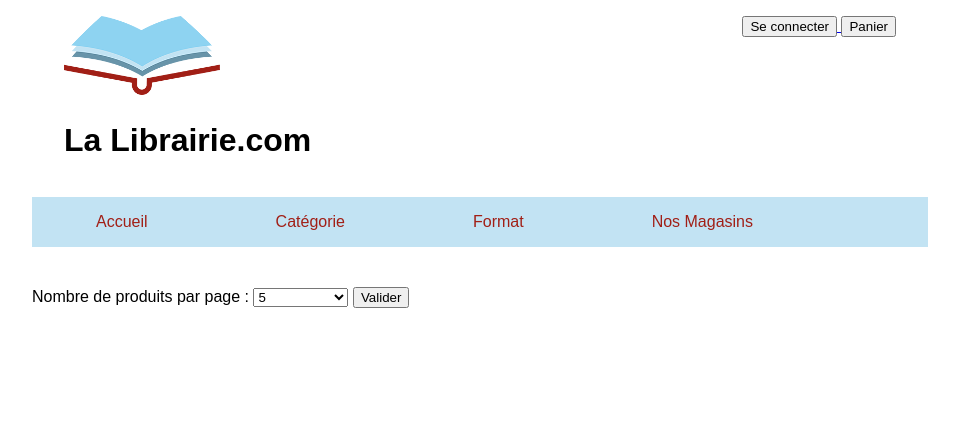
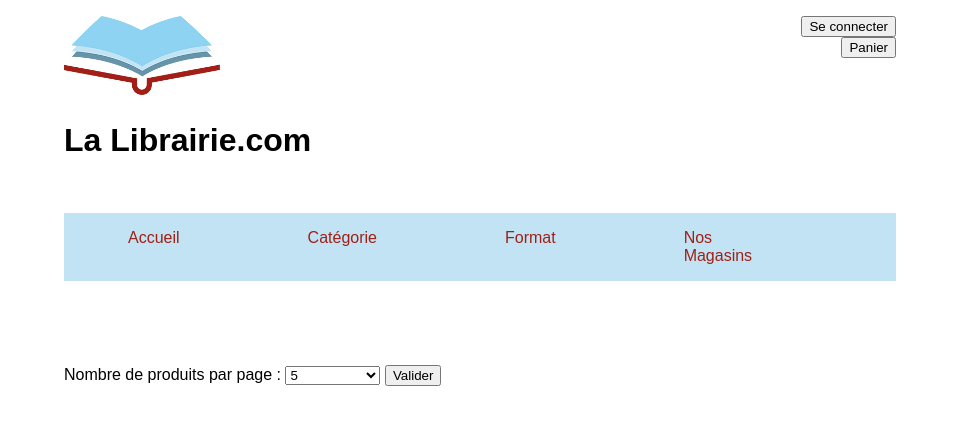
Before and after one commit to emmafournier/M3104_TP06, a PHP site: page /view/format.view.php in a window 1280 px wide. Shown: the top 425 px of the page, without its empty margins (160-1119 px from the left). Run offline with PHP 8.4, Linux system fonts and the light colour scheme; the template is opened without the code that fills it, so the values that code supplies are empty.

Commit message:
fin cynthia

```diff
--- a/view/format.view.php
+++ b/view/format.view.php
@@ -7,11 +7,11 @@
 
 	</head>
 	<header>
-		<div class="">
+		<div id="conteneurLogo">
 			<img src="../view/logo-passerelles.png	" alt="Logo_Librairie">
 			<h1>La Librairie.com</h1>
 		</div>
-    <div class="">
+     <div id="conteneurBoutonHeader">
 			<?php if (isset($utilisateur)): ?>
 				<p><?=$utilisateur->__get('idUtilisateur')?></p>
 				<a href="format.ctrl.php?btnDeconnexion=true&idFormat=<?=$idFormat?>&ISBN=<?=$livres[0]->__get("ISBN")?>"> <input type="button" name="btnDeconnexion" value="Se déconnecter"> </a>
@@ -23,6 +23,7 @@
   </header>
 
   <body>
+		<div id="conteneurMenu">
       <nav>
        	<ul id="menu_horizontale">
           <li class="menu_acceuil"> <a href="accueil.ctrl.php">Accueil</a></li>
@@ -54,7 +55,8 @@
 
         </ul>
       </nav>
-
+  </div>
+	<div id="conteneurProduit">
       <h2><?=$format->libelle?></h2>
       <section>
         <?php foreach ($livres as $value): ?>
@@ -68,6 +70,8 @@
 
         <?php endforeach; ?>
       </section>
+
+		</div>
       <section>
 				<?php if (count($pred) > 0): ?>
 					<a href="?idFormat=<?=$idFormat?>&ISBN=<?=$pred[0]->__get("ISBN")?>"><input type="button" name="btnPred" value="<="></a>
@@ -77,7 +81,7 @@
 				<?php endif; ?>
 
 			</section>
-
+	<div id="conteneurFleche">
 			<form class="" action="format.ctrl.php" method="get">
 				<label for="idListe">Nombre de produits par page :</label>
 				<select class="" name="listeNbLibre">
@@ -89,7 +93,7 @@
 				<input type="hidden" name="idFormat" value="<?=$idFormat?>">
 				<input type="submit" name="btnValider" value="Valider">
 			</form>
-
+	</div>
 
   </body>
 </html>
--- a/view/magasin.view.php
+++ b/view/magasin.view.php
@@ -7,11 +7,11 @@
 
 	</head>
 	<header>
-		<div class="">
+		<div id="conteneurLogo">
 			<img src="../view/logo-passerelles.png	" alt="Logo_Librairie">
 			<h1>La Librairie.com</h1>
 		</div>
-    <div class="">
+   <div id="conteneurBoutonHeader">
 			<?php if (isset($utilisateur)): ?>
 				<p><?=$utilisateur->__get('idUtilisateur')?></p>
 				<a href="magasin.ctrl.php?btnDeconnexion=true"> <input type="button" name="btnDeconnexion" value="Se déconnecter"> </a>
@@ -23,6 +23,7 @@
   </header>
 
   <body>
+			<div id="conteneurMenu">
       <nav>
        	<ul id="menu_horizontale">
           <li class="menu_acceuil"> <a href="accueil.ctrl.php">Accueil</a></li>
@@ -54,6 +55,7 @@
 
         </ul>
       </nav>
+	</div>
       <h2>Nos Magasins</h2>
       <form class="" action="magasin.ctrl.php" method="get">
         <label for="idDep">Choisir un code postal : </label>
```
